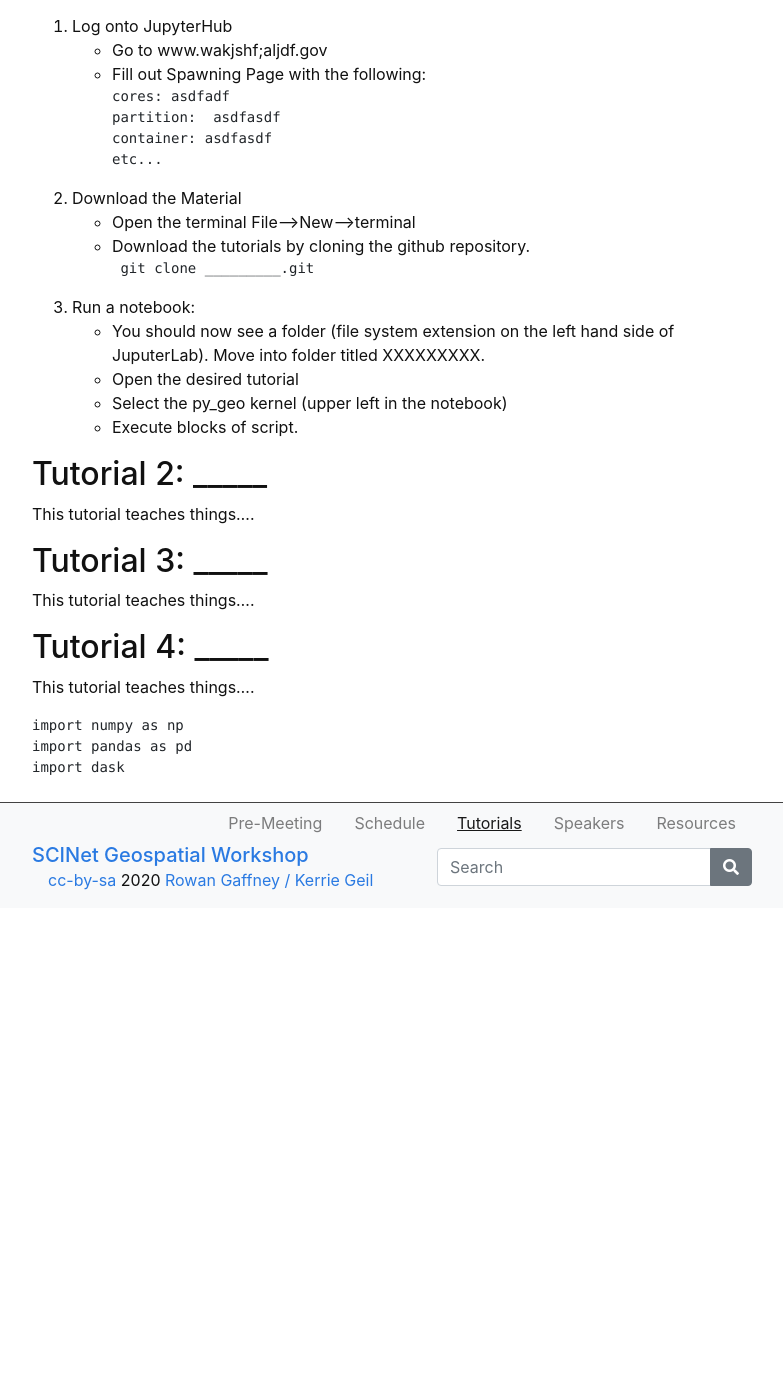
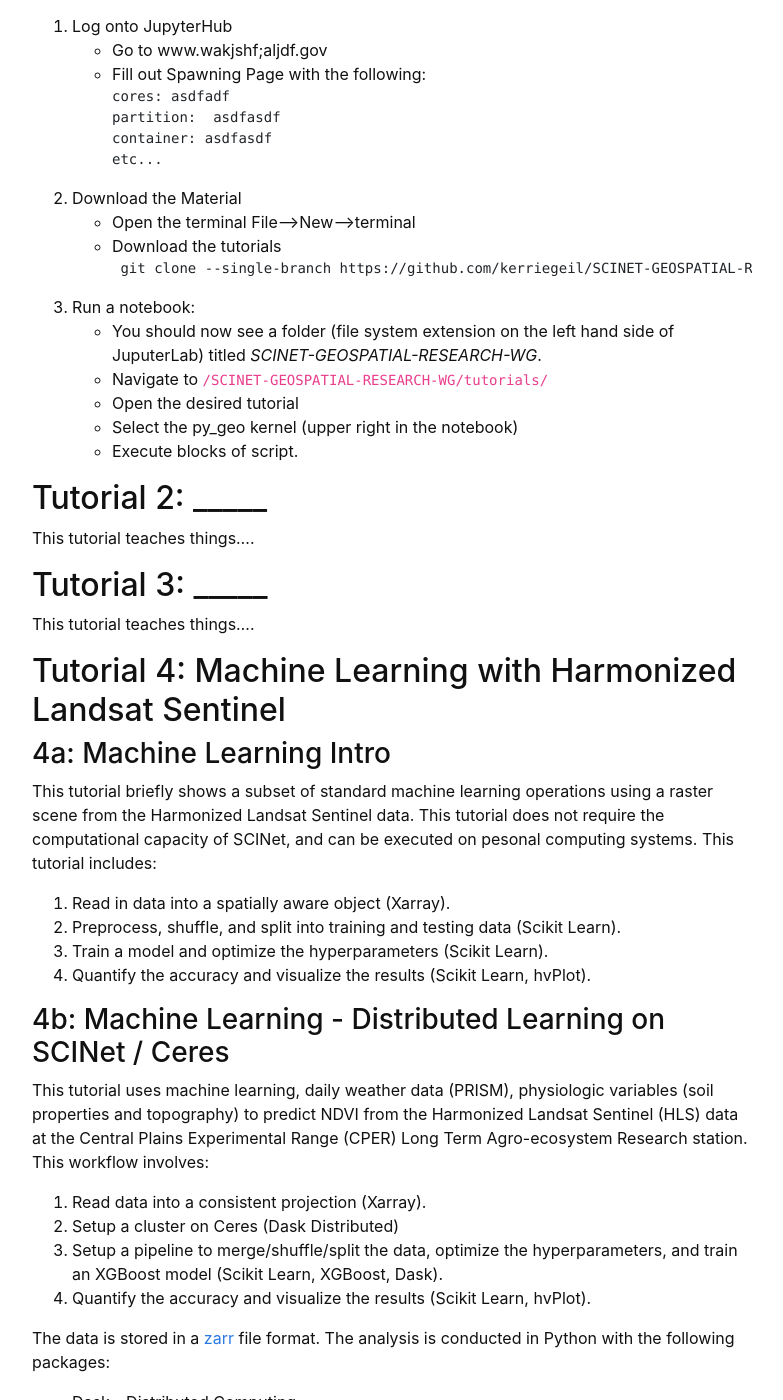
Before and after one commit to sstill88/SCINET-GEOSPATIAL-RESEARCH-WG, a Jekyll site: the page built from content/2-tutorials.md, in a window 1280 px wide and 1400 px high, scrolled down 497 px. Shown: the whole window, without its empty margins (248-1031 px from the left). Built offline with Jekyll 4.4.1, drawn with Linux system fonts in a browser that asks for light colours; before the commit the page ends 1405 px from its top, so only the background shows below that; some of the changed text lies outside the part shown.

Commit message:
Initial outline of ML tutorial

````diff
--- a/content/2-tutorials.md
+++ b/content/2-tutorials.md
@@ -30,16 +30,16 @@
 
 2. Download the Material
    * Open the terminal File-->New-->terminal
-   * Download the tutorials by cloning the github repository.
+   * Download the tutorials
       ```bash
-      git clone _________.git
+      git clone --single-branch https://github.com/kerriegeil/SCINET-GEOSPATIAL-RESEARCH-WG.git
       ```
 3. Run a notebook:
-   * You should now see a folder (file system extension on the left hand side of JuputerLab). Move into folder titled XXXXXXXXX.
+   * You should now see a folder (file system extension on the left hand side of JuputerLab) titled *SCINET-GEOSPATIAL-RESEARCH-WG*.
+   * Navigate to ```/SCINET-GEOSPATIAL-RESEARCH-WG/tutorials/```
    * Open the desired tutorial
-   * Select the py_geo kernel (upper left in the notebook)
+   * Select the py_geo kernel (upper right in the notebook)
    * Execute blocks of script.
-
 
 ## Tutorial 2: _____
 
@@ -49,12 +49,32 @@
 
 This tutorial teaches things....
 
-## Tutorial 4: _____
+## Tutorial 4: Machine Learning with Harmonized Landsat Sentinel
 
-This tutorial teaches things....
+### 4a: Machine Learning Intro
 
-```python
-import numpy as np
-import pandas as pd
-import dask
-```
+This tutorial briefly shows a subset of standard machine learning operations using a raster scene from the Harmonized Landsat Sentinel data. This tutorial does not require the computational capacity of SCINet, and can be executed on pesonal computing systems. This tutorial includes:
+
+1. Read in data into a spatially aware object (Xarray).
+2. Preprocess, shuffle, and split into training and testing data (Scikit Learn).
+3. Train a model and optimize the hyperparameters (Scikit Learn).
+4. Quantify the accuracy and visualize the results (Scikit Learn, hvPlot).
+
+### 4b: Machine Learning - Distributed Learning on SCINet / Ceres
+
+This tutorial uses machine learning, daily weather data (PRISM), physiologic variables (soil properties and topography) to predict NDVI from the Harmonized Landsat Sentinel (HLS) data at the Central Plains Experimental Range (CPER) Long Term Agro-ecosystem Research station. This workflow involves:
+
+1. Read data into a consistent projection (Xarray).
+2. Setup a cluster on Ceres (Dask Distributed)
+3. Setup a pipeline to merge/shuffle/split the data, optimize the hyperparameters, and train an XGBoost model (Scikit Learn, XGBoost, Dask).
+4. Quantify the accuracy and visualize the results (Scikit Learn, hvPlot).
+
+The data is stored in a [zarr](https://zarr.readthedocs.io/en/stable/) file format. The analysis is conducted in Python with the following packages:
+
+   * Dask - Distributed Computing
+   * Xarray - Multidimensional data arrays
+   * Sci-Kit Learn - Machine Learning
+   * XGBoost - Xtreme Gradient Boosting
+   * hvPlot - Interactive visualization library.
+
+A Jupyter notebook of the anlaysis on the github page (link: [Machine Learning Example]()). In addition a link to the static (non-interactive) version of the notebook.
````
Also changed, not shown: content/0-PreMeeting.md (+25 -12 lines), content/1-schedule.md (+5 -5 lines).
